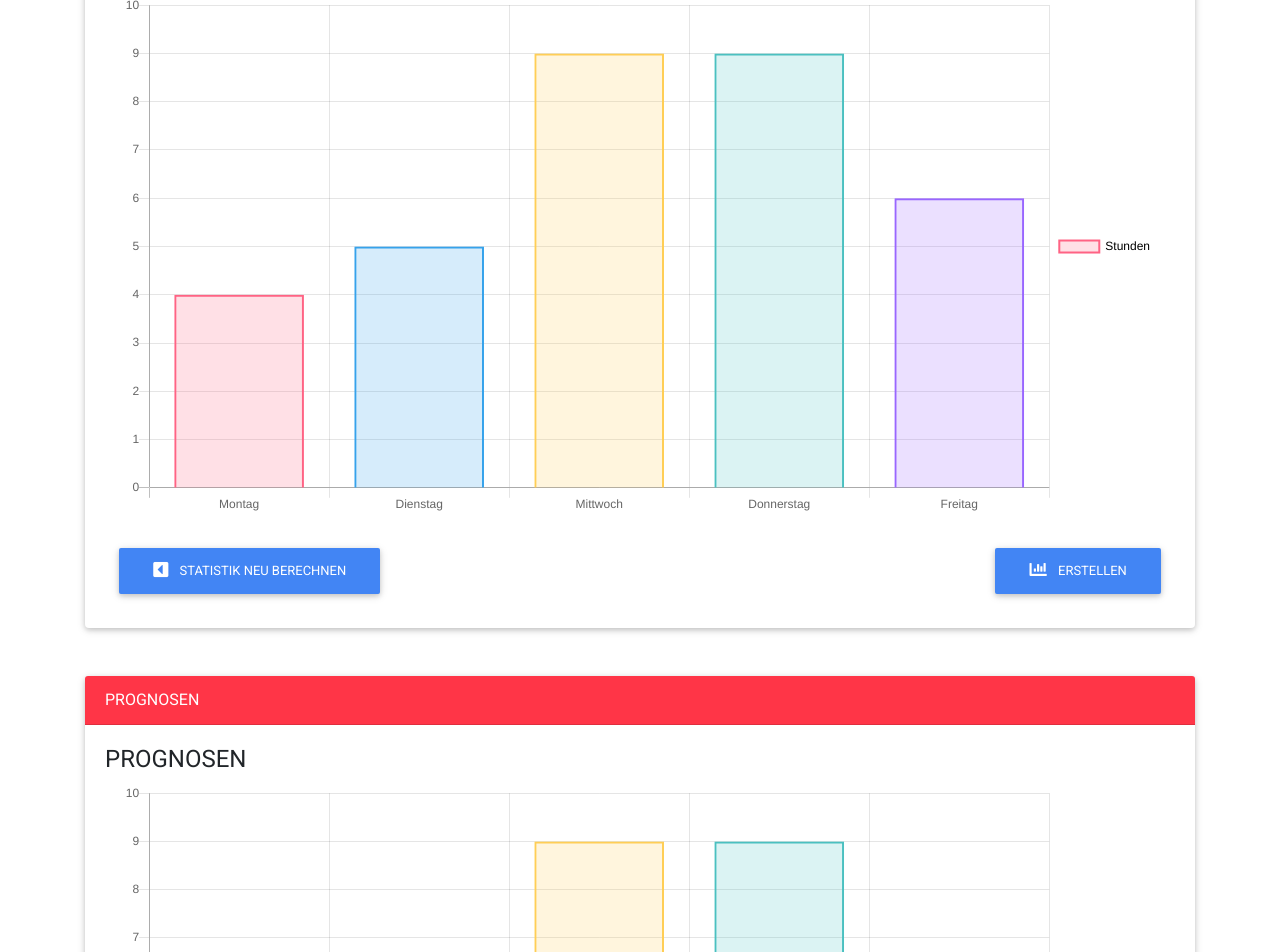
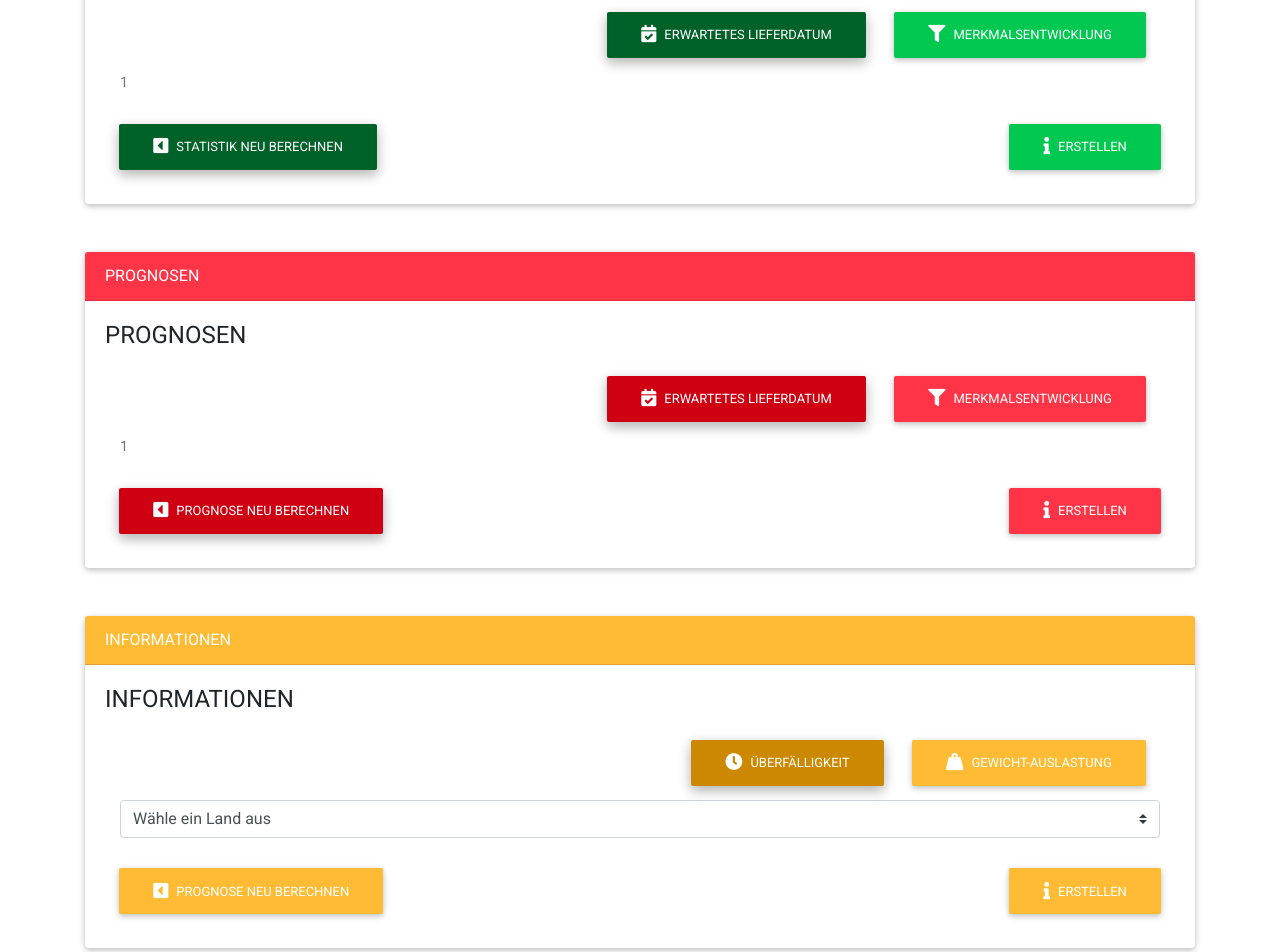
Before and after one commit to rewriteProject/frontend, a React (Create React App) app: page / in a window 1280 px wide. Shown: the part 960-1912 px from the top of the page. Built offline with nearby package versions, Linux system fonts and the light colour scheme.

Commit message:
test test

```diff
--- a/src/App.css
+++ b/src/App.css
@@ -36,8 +36,3 @@
     transform: rotate(360deg);
   }
 }
-
-.px-2 {
-  padding-left: ($spacer-x * .5) !important;
-  padding-right: ($spacer-x * .5) !important;
-}
--- a/src/App.js
+++ b/src/App.js
@@ -1,7 +1,5 @@
-import React, { Fragment } from 'react';
-import { MDBSelect, MDBBtn, MDBInput, MDBModal, MDBModalBody, MDBModalHeader, MDBModalFooter, MDBIcon, MDBBadge, MDBContainer, MDBRow, MDBCol } from "mdbreact";
+import React from 'react';
 import HeaderPage from './components/HeaderPage'
-import ChartSite from './components/ChartSite'
 import FooterPage from './components/FooterPage'
 import Statistik from './components/Statistik'
 import Prognose from './components/Prognose'
--- a/src/components/Information.js
+++ b/src/components/Information.js
@@ -1,8 +1,29 @@
-import React from 'react';
-import { MDBIcon, MDBCard, MDBCardBody, MDBCardTitle, MDBCardText, MDBCardHeader, MDBBtn, MDBContainer } from "mdbreact";
+import React, { Component } from 'react';
+import { MDBSelect, MDBNavLink, MDBIcon, MDBRow, MDBCol, MDBNav, MDBTabContent, MDBLink, MDBNavItem, MDBTabPane, MDBCard, MDBCardBody, MDBCardTitle, MDBCardText, MDBCardHeader, MDBBtn, MDBContainer } from "mdbreact";
 import ChartSite from './ChartSite'
+import { BrowserRouter as Router } from 'react-router-dom';
+import AnchorLink from 'react-anchor-link-smooth-scroll'
 
-const Information = () => {
+class Information extends Component {
+  state = {
+    items: {
+      default: "1",
+    }
+  };
+
+  togglePills = (type, tab) => e => {
+    e.preventDefault();
+    if (this.state.items[type] !== tab) {
+      let items = { ...this.state.items };
+      items[type] = tab;
+      this.setState({
+        items
+      });
+    }
+  };
+
+  render() {
+    const { activeItemPills } = this.state;
     return (
       <MDBContainer id="informationen">
         <MDBCard style={{marginTop: "3rem", marginBottom: "3rem"}}>
@@ -11,22 +32,71 @@ const Information = () => {
             <MDBCardTitle>INFORMATIONEN</MDBCardTitle>
 
             <MDBCardText>
-            <div class="container-lg col align-self-center">
+
+              <Router>
+                <MDBContainer>
+                  <div className="d-flex justify-content-end">
+                      <div className="p-2 col-example text-left">
+                        <MDBBtn rounded color="warning" type="submit"
+                          active={this.state.items["default"] === "1"}
+                          onClick={this.togglePills("default", "1")} >
+                          <MDBIcon icon="clock" size="lg" className="mr-2" />
+                          Überfälligkeit
+                        </MDBBtn>
+                      </div>
+
+                      <div className="p-2 col-example text-left">
+                        <MDBBtn rounded color="warning" type="submit"
+                          active={this.state.items["default"] === "2"}
+                          onClick={this.togglePills("default", "2")} >
+                          <MDBIcon icon="weight-hanging" size="lg" className="mr-2" />
+                          Gewicht-Auslastung
+                        </MDBBtn>
+                      </div>
+                  </div>
+                  <MDBTabContent activeItem={this.state.items["default"]}>
+                    <MDBTabPane tabId="1">
+                      <div>
+                        <select className="browser-default custom-select">
+                          <option>Wähle ein Land aus</option>
+                          <option value="1">Option 1</option>
+                          <option value="2">Option 2</option>
+                          <option value="3">Option 3</option>
+                        </select>
+                      </div>
+                    </MDBTabPane>
+                    <MDBTabPane tabId="2">
+                      <p>
+                        2
+                      </p>
+                    </MDBTabPane>
+                    <MDBTabPane tabId="3">
                       <ChartSite />
-            </div>
+                    </MDBTabPane>
+                  </MDBTabContent>
+                </MDBContainer>
+              </Router>
+
             </MDBCardText>
 
             <div className="d-flex example-parent">
               <div className="p-2 col-example">
-              <MDBBtn rounded color="primary">
-                <MDBIcon icon="caret-square-left" size="lg" className="mr-2" /> Prognose neu berechnen
+                <MDBBtn rounded color="warning"
+                  onClick={this.togglePills("default", "1")} >
+                  <MDBIcon icon="caret-square-left" size="lg" className="mr-2" />
+                  Prognose neu berechnen
                 </MDBBtn>
               </div>
 
               <div className="ml-auto p-2 col-example">
-              <MDBBtn rounded color="primary" type="submit" >
-                <MDBIcon icon="info" size="lg" className="mr-2" /> Erstellen
+                <AnchorLink  offset={() => 50} href='#informationen'>
+                  <MDBBtn rounded color="warning" type="submit"
+                    active={this.state.items["default"] === "3"}
+                    onClick={this.togglePills("default", "3")} >
+                    <MDBIcon icon="info" size="lg" className="mr-2" />
+                    Erstellen
                   </MDBBtn>
+                </AnchorLink>
               </div>
             </div>
 
@@ -35,5 +105,6 @@ const Information = () => {
       </MDBContainer>
     );
   };
+};
 
 export default Information;
--- a/src/components/Prognose.js
+++ b/src/components/Prognose.js
@@ -1,8 +1,30 @@
-import React from 'react';
-import { MDBIcon, MDBCard, MDBCardBody, MDBCardTitle, MDBCardText, MDBCardHeader, MDBBtn, MDBContainer } from "mdbreact";
+import React, { Component } from 'react';
+import { MDBNavLink, MDBIcon, MDBRow, MDBCol, MDBNav, MDBTabContent, MDBLink, MDBNavItem, MDBTabPane, MDBCard, MDBCardBody, MDBCardTitle, MDBCardText, MDBCardHeader, MDBBtn, MDBContainer } from "mdbreact";
 import ChartSite from './ChartSite'
+import { BrowserRouter as Router } from 'react-router-dom';
+import AnchorLink from 'react-anchor-link-smooth-scroll'
 
-const Prognose = () => {
+class Prognose extends Component {
+  state = {
+    items: {
+      default: "1",
+    }
+  };
+
+  togglePills = (type, tab) => e => {
+    e.preventDefault();
+    if (this.state.items[type] !== tab) {
+      let items = { ...this.state.items };
+      items[type] = tab;
+      this.setState({
+        items
+      });
+    }
+  };
+
+  render() {
+    const { activeItemPills } = this.state;
+
     return (
       <MDBContainer id="prognosen">
         <MDBCard style={{marginTop: "3rem" }}>
@@ -11,22 +33,68 @@ const Prognose = () => {
             <MDBCardTitle>PROGNOSEN</MDBCardTitle>
 
             <MDBCardText>
-            <div class="container-lg col align-self-center">
+
+              <Router>
+                <MDBContainer>
+                  <div className="d-flex justify-content-end">
+                      <div className="p-2 col-example text-left">
+                        <MDBBtn rounded color="danger" type="submit"
+                          active={this.state.items["default"] === "1"}
+                          onClick={this.togglePills("default", "1")} >
+                          <MDBIcon icon="calendar-check" size="lg" className="mr-2" />
+                          Erwartetes Lieferdatum
+                        </MDBBtn>
+                      </div>
+
+                      <div className="p-2 col-example text-left">
+                        <MDBBtn rounded color="danger" type="submit"
+                          active={this.state.items["default"] === "2"}
+                          onClick={this.togglePills("default", "2")} >
+                          <MDBIcon icon="filter" size="lg" className="mr-2" />
+                          Merkmalsentwicklung
+                        </MDBBtn>
+                      </div>
+                  </div>
+                  <MDBTabContent activeItem={this.state.items["default"]}>
+                    <MDBTabPane tabId="1">
+                      <p>
+                        1
+                      </p>
+                    </MDBTabPane>
+                    <MDBTabPane tabId="2">
+                      <p>
+                        2
+                      </p>
+                    </MDBTabPane>
+                    <MDBTabPane tabId="3">
                       <ChartSite />
-            </div>
+                    </MDBTabPane>
+                  </MDBTabContent>
+                </MDBContainer>
+              </Router>
+
+
             </MDBCardText>
 
             <div className="d-flex example-parent">
               <div className="p-2 col-example">
-              <MDBBtn rounded color="primary">
-                <MDBIcon icon="caret-square-left" size="lg" className="mr-2" /> Prognose neu berechnen
+                <MDBBtn rounded color="danger"
+                  active={this.state.items["default"] === "1"}
+                  onClick={this.togglePills("default", "1")} >
+                  <MDBIcon icon="caret-square-left" size="lg" className="mr-2" />
+                  Prognose neu berechnen
                 </MDBBtn>
               </div>
 
               <div className="ml-auto p-2 col-example">
-              <MDBBtn rounded color="primary" type="submit" >
-                <MDBIcon icon="chart-line" size="lg" className="mr-2" /> Erstellen
+                <AnchorLink  offset={() => 50} href='#prognosen'>
+                  <MDBBtn rounded color="danger" type="submit"
+                    active={this.state.items["default"] === "3"}
+                    onClick={this.togglePills("default", "3")} >
+                    <MDBIcon icon="info" size="lg" className="mr-2" />
+                    Erstellen
                   </MDBBtn>
+                </AnchorLink>
               </div>
             </div>
 
@@ -35,5 +103,6 @@ const Prognose = () => {
       </MDBContainer>
     );
   };
+};
 
 export default Prognose;
--- a/src/components/Statistik.js
+++ b/src/components/Statistik.js
@@ -1,8 +1,30 @@
-import React from 'react';
-import { MDBIcon, MDBCard, MDBCardBody, MDBCardTitle, MDBCardText, MDBCardHeader, MDBBtn, MDBContainer } from "mdbreact";
+import React, { Component } from 'react';
+import { MDBNavLink, MDBIcon, MDBRow, MDBCol, MDBNav, MDBTabContent, MDBLink, MDBNavItem, MDBTabPane, MDBCard, MDBCardBody, MDBCardTitle, MDBCardText, MDBCardHeader, MDBBtn, MDBContainer } from "mdbreact";
 import ChartSite from './ChartSite'
+import { BrowserRouter as Router } from 'react-router-dom';
+import AnchorLink from 'react-anchor-link-smooth-scroll'
 
-const Statistik = () => {
+class Statistik extends Component {
+  state = {
+    items: {
+      default: "1",
+    }
+  };
+
+  togglePills = (type, tab) => e => {
+    e.preventDefault();
+    if (this.state.items[type] !== tab) {
+      let items = { ...this.state.items };
+      items[type] = tab;
+      this.setState({
+        items
+      });
+    }
+  };
+
+  render() {
+    const { activeItemPills } = this.state;
+
     return (
       <MDBContainer id="statistik">
         <MDBCard style={{marginTop: "3rem" }}>
@@ -11,22 +33,68 @@ const Statistik = () => {
             <MDBCardTitle>STATISTIKEN</MDBCardTitle>
 
             <MDBCardText>
-            <div class="container-lg col align-self-center">
+
+              <Router>
+                <MDBContainer>
+                  <div className="d-flex justify-content-end">
+                      <div className="p-2 col-example text-left">
+                        <MDBBtn rounded color="success" type="submit"
+                          active={this.state.items["default"] === "1"}
+                          onClick={this.togglePills("default", "1")} >
+                          <MDBIcon icon="calendar-check" size="lg" className="mr-2" />
+                          Erwartetes Lieferdatum
+                        </MDBBtn>
+                      </div>
+
+                      <div className="p-2 col-example text-left">
+                        <MDBBtn rounded color="success" type="submit"
+                          active={this.state.items["default"] === "2"}
+                          onClick={this.togglePills("default", "2")} >
+                          <MDBIcon icon="filter" size="lg" className="mr-2" />
+                          Merkmalsentwicklung
+                        </MDBBtn>
+                      </div>
+                  </div>
+                  <MDBTabContent activeItem={this.state.items["default"]}>
+                    <MDBTabPane tabId="1">
+                      <p>
+                        1
+                      </p>
+                    </MDBTabPane>
+                    <MDBTabPane tabId="2">
+                      <p>
+                        2
+                      </p>
+                    </MDBTabPane>
+                    <MDBTabPane tabId="3">
                       <ChartSite />
-            </div>
+                    </MDBTabPane>
+                  </MDBTabContent>
+                </MDBContainer>
+              </Router>
+
+
             </MDBCardText>
 
             <div className="d-flex example-parent">
               <div className="p-2 col-example">
-              <MDBBtn rounded color="primary">
-                <MDBIcon icon="caret-square-left" size="lg" className="mr-2" /> Statistik neu berechnen
+                <MDBBtn rounded color="success"
+                  active={this.state.items["default"] === "1"}
+                  onClick={this.togglePills("default", "1")} >
+                  <MDBIcon icon="caret-square-left" size="lg" className="mr-2" />
+                  Statistik neu berechnen
                 </MDBBtn>
               </div>
 
               <div className="ml-auto p-2 col-example">
-              <MDBBtn rounded color="primary" type="submit" >
-                <MDBIcon icon="chart-bar" size="lg" className="mr-2" /> Erstellen
+                <AnchorLink  offset={() => 50} href='#statistik'>
+                  <MDBBtn rounded color="success" type="submit"
+                    active={this.state.items["default"] === "3"}
+                    onClick={this.togglePills("default", "3")} >
+                    <MDBIcon icon="info" size="lg" className="mr-2" />
+                    Erstellen
                   </MDBBtn>
+                </AnchorLink>
               </div>
             </div>
 
@@ -35,5 +103,6 @@ const Statistik = () => {
       </MDBContainer>
     );
   };
+};
 
 export default Statistik;
--- a/src/index.js
+++ b/src/index.js
@@ -1,7 +1,6 @@
 import React from 'react';
 import ReactDOM from 'react-dom';
 import App from './App';
-import AnchorLink from 'react-anchor-link-smooth-scroll'
 import '@fortawesome/fontawesome-free/css/all.min.css';
 import 'bootstrap-css-only/css/bootstrap.min.css';
 import 'mdbreact/dist/css/mdb.css';
```
Also changed, not shown: package.json (+8 -2 lines), src/components/FooterPage.js (+10 -8 lines), src/components/HeaderPage.js (+17 -9 lines), src/components/InformationContent.js (added), src/components/PrognoseContent.js (added), src/components/StatistikContent.js (added), 2 other files (tests, documents, lock files or other folders). Lines whose indentation alone changed are shown as unchanged.
